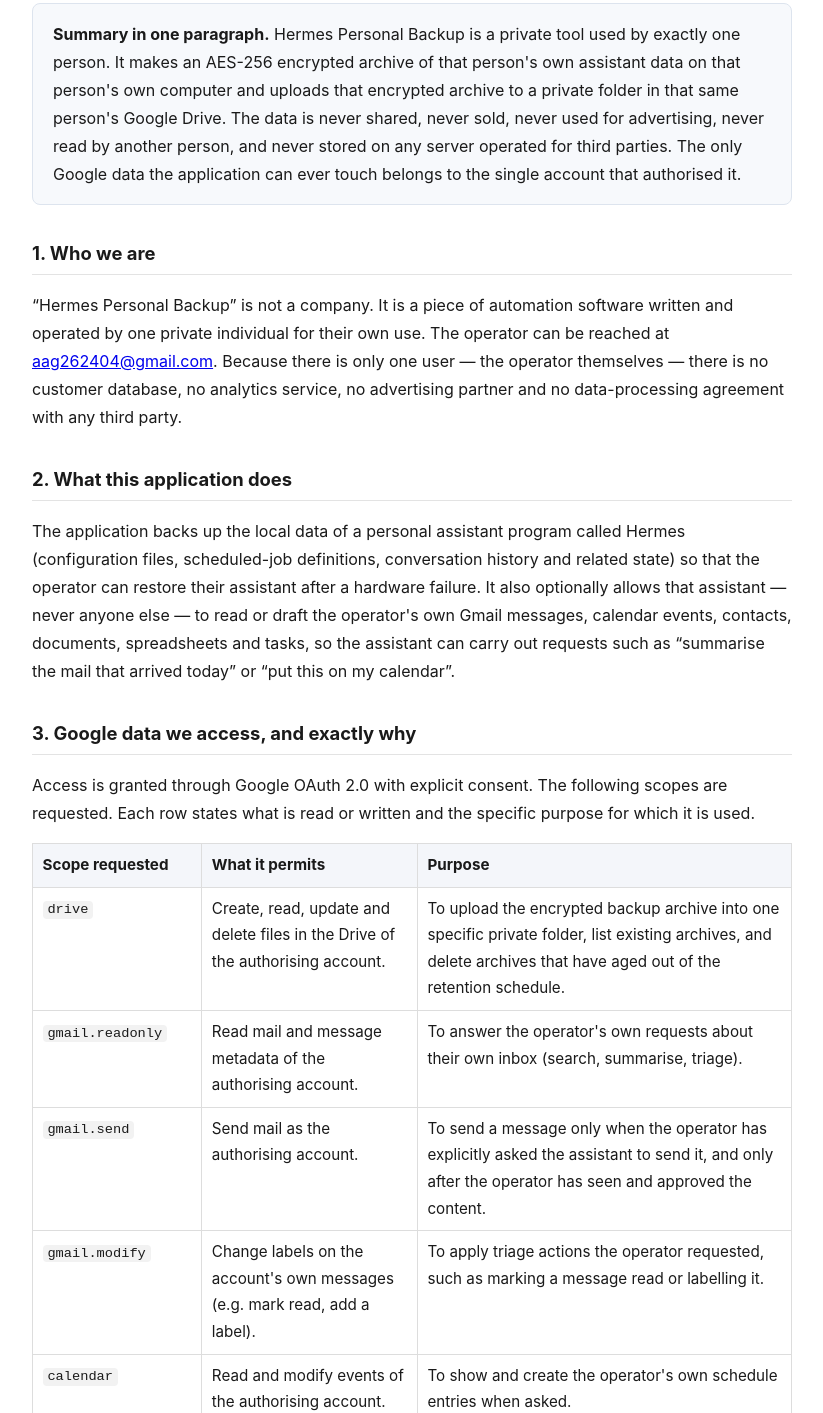
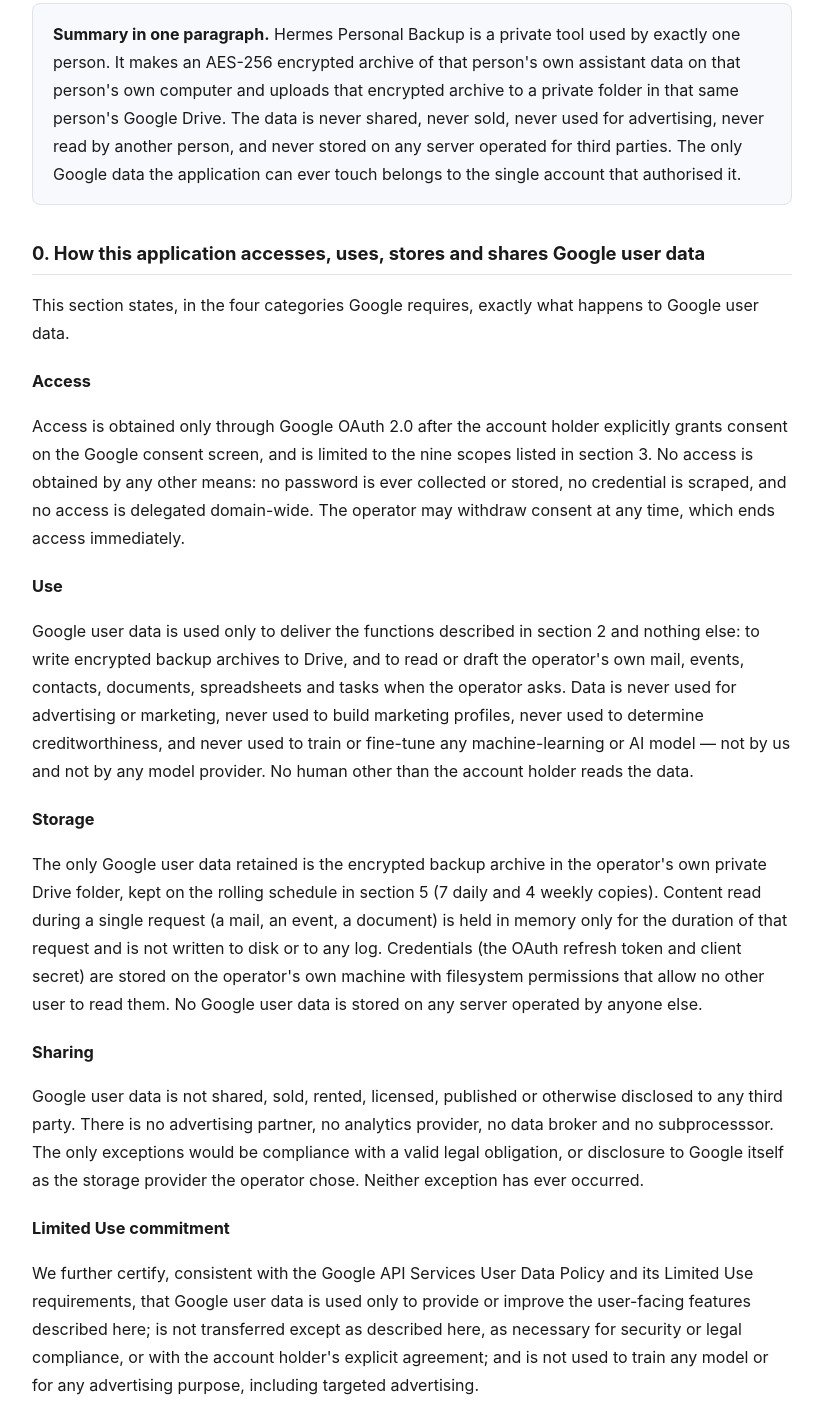
Before and after one commit to domenicapg/domenicapg.github.io, a plain HTML site: page privacy.html in a window 1280 px wide. Shown: the part 147-1560 px from the top of the page, without its empty margins (228-1051 px from the left). Drawn offline with Linux system fonts and the light colour scheme.

Commit message:
Update privacy.html

```diff
--- a/privacy.html
+++ b/privacy.html
@@ -1,4 +1,3 @@
-<!DOCTYPE html>
 <html lang="en">
 <head>
 <meta charset="utf-8">
@@ -35,6 +34,51 @@
   third parties. The only Google data the application can ever touch belongs to the single account that
   authorised it.
 </div>
+
+<h2>0. How this application accesses, uses, stores and shares Google user data</h2>
+<p>
+  This section states, in the four categories Google requires, exactly what happens to Google user data.
+</p>
+<h3>Access</h3>
+<p>
+  Access is obtained only through Google OAuth 2.0 after the account holder explicitly grants consent on
+  the Google consent screen, and is limited to the nine scopes listed in section 3. No access is obtained
+  by any other means: no password is ever collected or stored, no credential is scraped, and no access is
+  delegated domain-wide. The operator may withdraw consent at any time, which ends access immediately.
+</p>
+<h3>Use</h3>
+<p>
+  Google user data is used only to deliver the functions described in section 2 and nothing else: to write
+  encrypted backup archives to Drive, and to read or draft the operator's own mail, events, contacts,
+  documents, spreadsheets and tasks when the operator asks. Data is never used for advertising or
+  marketing, never used to build marketing profiles, never used to determine creditworthiness, and never
+  used to train or fine-tune any machine-learning or AI model — not by us and not by any model provider.
+  No human other than the account holder reads the data.
+</p>
+<h3>Storage</h3>
+<p>
+  The only Google user data retained is the encrypted backup archive in the operator's own private Drive
+  folder, kept on the rolling schedule in section 5 (7 daily and 4 weekly copies). Content read during a
+  single request (a mail, an event, a document) is held in memory only for the duration of that request
+  and is not written to disk or to any log. Credentials (the OAuth refresh token and client secret) are
+  stored on the operator's own machine with filesystem permissions that allow no other user to read them.
+  No Google user data is stored on any server operated by anyone else.
+</p>
+<h3>Sharing</h3>
+<p>
+  Google user data is not shared, sold, rented, licensed, published or otherwise disclosed to any third
+  party. There is no advertising partner, no analytics provider, no data broker and no subprocesssor. The
+  only exceptions would be compliance with a valid legal obligation, or disclosure to Google itself as the
+  storage provider the operator chose. Neither exception has ever occurred.
+</p>
+<h3>Limited Use commitment</h3>
+<p>
+  We further certify, consistent with the Google API Services User Data Policy and its Limited Use
+  requirements, that Google user data is used only to provide or improve the user-facing features
+  described here; is not transferred except as described here, as necessary for security or legal
+  compliance, or with the account holder's explicit agreement; and is not used to train any model or for
+  any advertising purpose, including targeted advertising.
+</p>
 
 <h2>1. Who we are</h2>
 <p>
```
